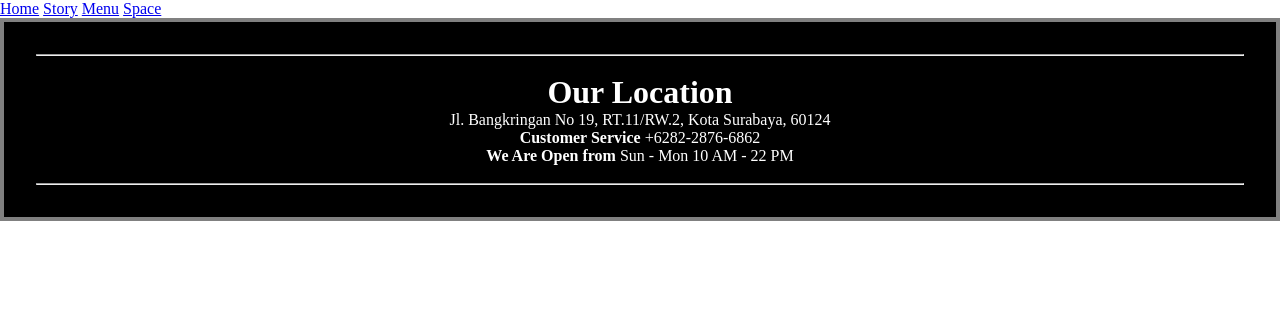
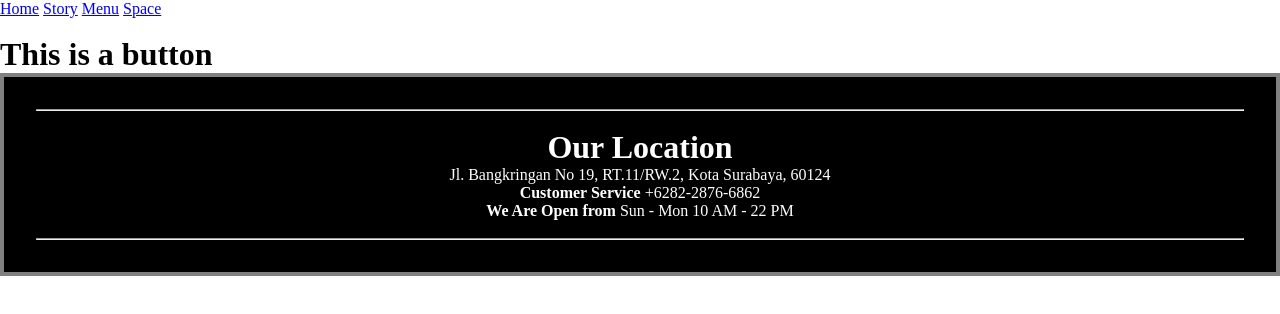
Before and after one commit to lukas622/collaborative-coffee-page, a plain HTML site: page index.html in a window 1280 px wide. Drawn offline with Linux system fonts and the light colour scheme.

```diff
--- a/index.html
+++ b/index.html
@@ -14,6 +14,8 @@
             <li class="header-li1"><a href="#contact">Menu</a></li>
             <li class="header-li1"><a href="#about">Space</a></li>
           </ul>
+          <br>
+          <h1>This is a button</h1>
     </header>
     <main></main>
     <footer>
```
